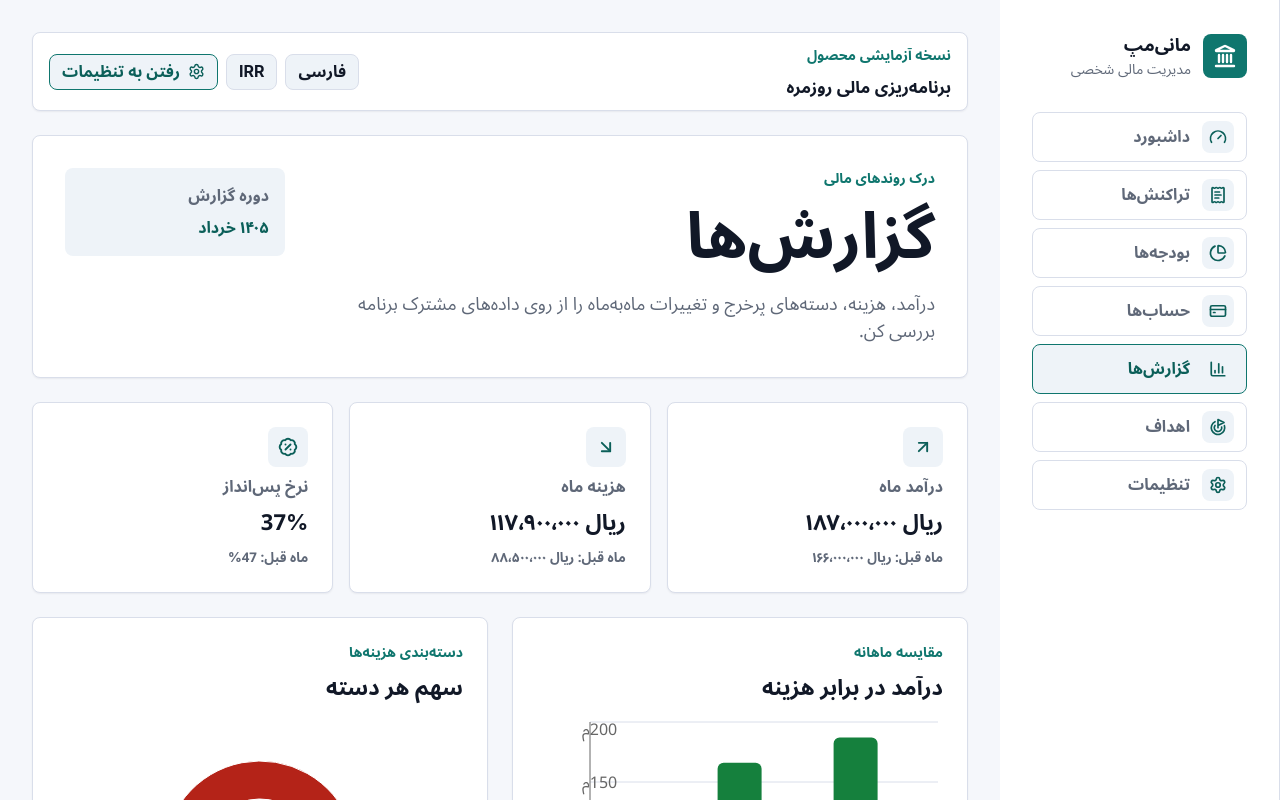
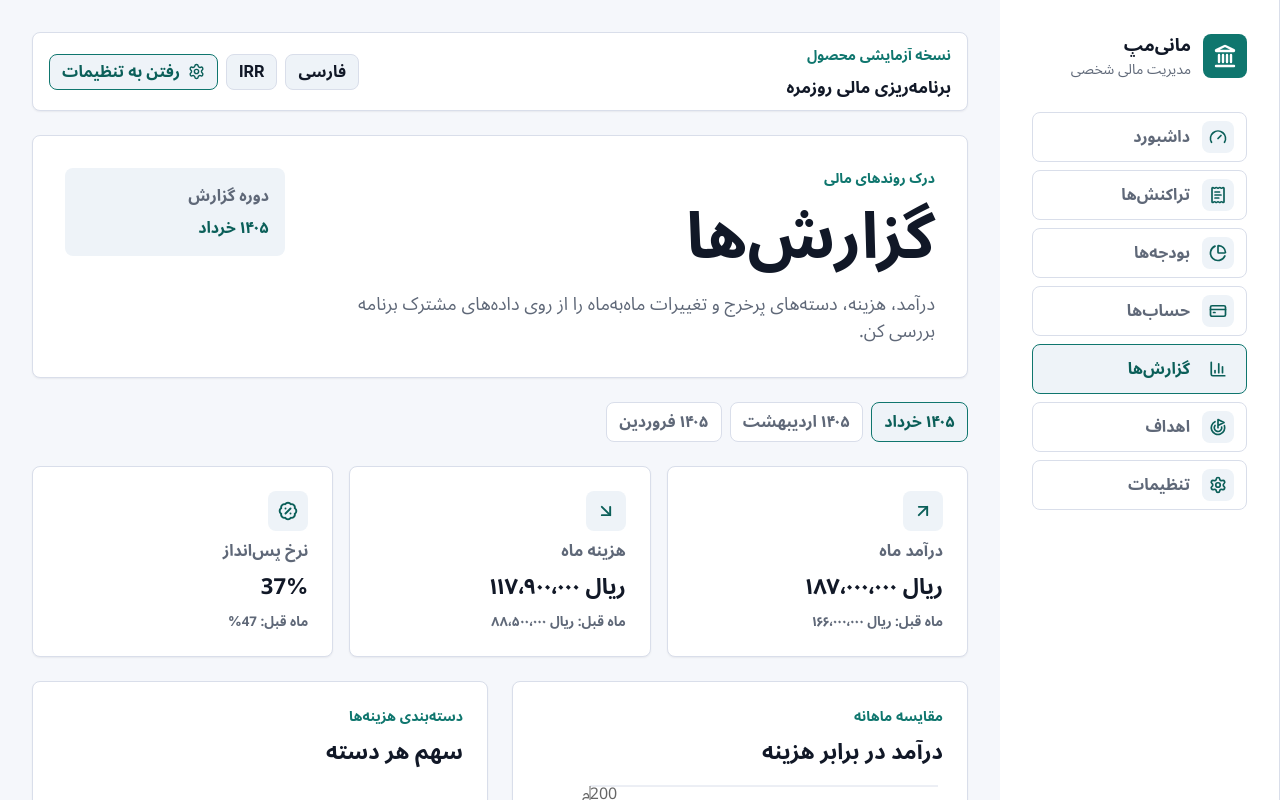
Before and after one commit to elahe-fakour/money-map, a React (Vite) app: page /reports in a window 1280 px wide. Shown: the top 800 px of the page. Built offline with nearby package versions, Linux system fonts and the light colour scheme.

Commit message:
feat: add reports month switcher

```diff
--- a/src/features/reports/ReportsPage.css
+++ b/src/features/reports/ReportsPage.css
@@ -39,6 +39,29 @@
 }
 
 .reports-period strong {
+  color: var(--color-primary-strong);
+}
+
+.report-month-switcher {
+  display: flex;
+  flex-wrap: wrap;
+  gap: var(--space-2);
+}
+
+.report-month-button {
+  min-height: 40px;
+  padding: 0 var(--space-3);
+  border: 1px solid var(--color-border);
+  border-radius: var(--radius-md);
+  background: var(--color-surface);
+  color: var(--color-text-muted);
+  cursor: pointer;
+  font-weight: 900;
+}
+
+.report-month-button-active {
+  border-color: var(--color-primary);
+  background: var(--color-surface-muted);
   color: var(--color-primary-strong);
 }
 
--- a/src/features/reports/ReportsPage.tsx
+++ b/src/features/reports/ReportsPage.tsx
@@ -11,30 +11,29 @@ import {
   XAxis,
   YAxis,
 } from 'recharts'
+import { useState } from 'react'
 import { useFinance } from '../../hooks/useFinance'
-import { formatMoney, getSavingsRate } from '../../utils'
+import {
+  formatMoney,
+  formatMonthLabel,
+  getSavingsRate,
+  getTransactionMonths,
+  getTransactionsByMonth,
+} from '../../utils'
 import './ReportsPage.css'
-
-const monthFormatter = new Intl.DateTimeFormat('fa-IR', {
-  month: 'long',
-  year: 'numeric',
-})
-
-const getMonthLabel = (month: string) =>
-  monthFormatter.format(new Date(`${month}-01`))
 
 export function ReportsPage() {
   const { categories, transactions } = useFinance()
-  const availableMonths = Array.from(
-    new Set(transactions.map((transaction) => transaction.date.slice(0, 7))),
-  ).sort()
-  const selectedMonth = availableMonths.at(-1) ?? '2026-06'
-  const previousMonth = availableMonths.at(-2)
-  const monthTransactions = transactions.filter((transaction) =>
-    transaction.date.startsWith(selectedMonth),
-  )
+  const availableMonths = getTransactionMonths(transactions)
+  const latestMonth = availableMonths[0] ?? new Date().toISOString().slice(0, 7)
+  const [selectedMonth, setSelectedMonth] = useState(latestMonth)
+  const reportMonth = availableMonths.includes(selectedMonth)
+    ? selectedMonth
+    : latestMonth
+  const previousMonth = availableMonths[availableMonths.indexOf(reportMonth) + 1]
+  const monthTransactions = getTransactionsByMonth(transactions, reportMonth)
   const previousMonthTransactions = previousMonth
-    ? transactions.filter((transaction) => transaction.date.startsWith(previousMonth))
+    ? getTransactionsByMonth(transactions, previousMonth)
     : []
 
   const income = monthTransactions
@@ -76,10 +75,8 @@ export function ReportsPage() {
     .filter((item) => item.value > 0)
     .sort((first, second) => second.value - first.value)
   const highestSpendingCategory = expenseByCategory[0]
-  const comparisonData = availableMonths.map((month) => {
-    const currentTransactions = transactions.filter((transaction) =>
-      transaction.date.startsWith(month),
-    )
+  const comparisonData = [...availableMonths].reverse().map((month) => {
+    const currentTransactions = getTransactionsByMonth(transactions, month)
 
     return {
       expenses: currentTransactions
@@ -88,7 +85,7 @@ export function ReportsPage() {
       income: currentTransactions
         .filter((transaction) => transaction.type === 'income')
         .reduce((total, transaction) => total + transaction.amount.amount, 0),
-      label: getMonthLabel(month).replace('۱۴۰۵', '').trim(),
+      label: formatMonthLabel(month).replace('۱۴۰۵', '').trim(),
       month,
     }
   })
@@ -130,8 +127,25 @@ export function ReportsPage() {
         </div>
         <div className="reports-period">
           <span>دوره گزارش</span>
-          <strong>{getMonthLabel(selectedMonth)}</strong>
+          <strong>{formatMonthLabel(reportMonth)}</strong>
         </div>
+      </section>
+
+      <section className="report-month-switcher" aria-label="انتخاب ماه گزارش">
+        {availableMonths.map((month) => (
+          <button
+            className={
+              month === reportMonth
+                ? 'report-month-button report-month-button-active'
+                : 'report-month-button'
+            }
+            key={month}
+            type="button"
+            onClick={() => setSelectedMonth(month)}
+          >
+            {formatMonthLabel(month)}
+          </button>
+        ))}
       </section>
 
       <section className="report-summary-grid" aria-label="خلاصه گزارش ماهانه">
@@ -243,7 +257,7 @@ export function ReportsPage() {
           <div>
             <h2>تراکنش‌های هزینه</h2>
             <p>
-              در {getMonthLabel(selectedMonth)} تعداد{' '}
+              در {formatMonthLabel(reportMonth)} تعداد{' '}
               {
                 monthTransactions.filter(
                   (transaction) => transaction.type === 'expense',
```
Also changed, not shown: 1 other file (tests, documents, lock files or other folders).
